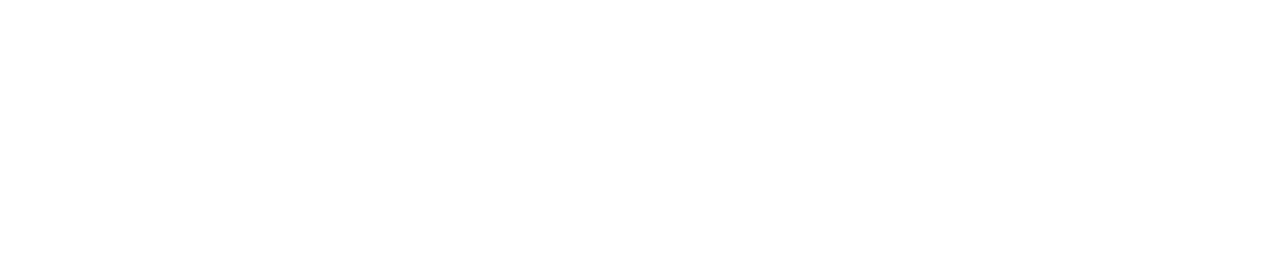
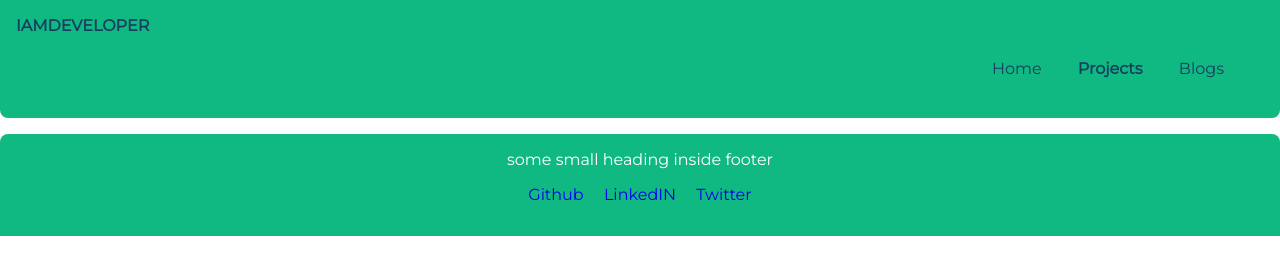
Before and after one commit to SahilDhar98/Website-for-Projects, a plain HTML site: page Projects.html in a window 1280 px wide. Drawn offline with Linux system fonts and the light colour scheme.

Commit message:
minor changes

```diff
--- a/Blogs.html
+++ b/Blogs.html
@@ -5,23 +5,46 @@
     <meta http-equiv="X-UA-Compatible" content="IE=edge">
     <meta name="viewport" content="width=device-width, initial-scale=1.0">
     <title>Blogs</title>
+    <link  href="style.css" rel="stylesheet">
 </head>
 <body>
     <nav class="navigation container">
         <div class="nav-brand">IAMDEVELOPER</div>
         <ul class="list-non-bullet nav-pills">
             <li class="list-item-inline">
-                <a  href="http://">Home</a>
+                <a class="link" href="index.html">Home</a>
 
             </li>
             <li class="list-item-inline">
-                <a class="link" href="http://">Projects</a>
+                <a class="link" href="Projects.html">Projects</a>
             </li>
             <li class="list-item-inline">
-                <a  class="link link-active" class="link" href="http://">Blogs</a>
+                <a  class="link link-active" class="link" href="Blogs.html">Blogs</a>
             </li>
         </ul>
     </nav>
 
+
+    <p>
+
+
+
+    </p>
+    <footer class="footer">
+
+        <div>some small heading inside footer</div>
+        <ul class="list-inline non-bullet">
+            <li class="list-item-inline" >
+                <a class="link" href="http://">Github</a>
+            </li>
+            <li class="list-item-inline">
+                <a class="link" href="http://">LinkedIN</a>
+            </li>
+            <li class="list-item-inline">
+                <a class="link" href="http://">Twitter
+                </a>
+            </li>
+        </ul>
+    </footer>
 </body>
 </html>
--- a/Projects.html
+++ b/Projects.html
@@ -0,0 +1,49 @@
+<!DOCTYPE html>
+<html lang="en">
+<head>
+    <meta charset="UTF-8">
+    <meta http-equiv="X-UA-Compatible" content="IE=edge">
+    <meta name="viewport" content="width=device-width, initial-scale=1.0">
+    <title>Home | SahilDhar</title>
+    <link  href="style.css" rel="stylesheet">
+</head>
+<body>
+    <nav class="navigation container">
+        <div class="nav-brand">IAMDEVELOPER</div>
+        <ul class="list-non-bullet nav-pills">
+            <li class="list-item-inline">
+                <a class="link" href="index.html">Home</a>
+
+            </li>
+            <li class="list-item-inline">
+                <a class="link link-active"  href="Projects.html">Projects</a>
+            </li>
+            <li class="list-item-inline">
+                <a class="link" href="Blogs.html">Blogs</a>
+            </li>
+        </ul>
+    </nav>
+
+    <p>
+
+
+
+    </p>
+    <footer class="footer">
+
+    <div>some small heading inside footer</div>
+    <ul class="list-inline non-bullet">
+        <li class="list-item-inline" >
+            <a class="link" href="http://">Github</a>
+        </li>
+        <li class="list-item-inline">
+            <a class="link" href="http://">LinkedIN</a>
+        </li>
+        <li class="list-item-inline">
+            <a class="link" href="http://">Twitter
+            </a>
+        </li>
+    </ul>
+</footer>
+</body>
+</html>
--- a/style.css
+++ b/style.css
@@ -126,6 +126,9 @@ hr{
 .section{
 
     padding: 1rem 1rem;
+    max-width: 1400px;
+    text-align: center;
+    margin: auto;
 }
 
 .section h3{
@@ -134,6 +137,7 @@ hr{
 
 .gray {
     background-color: #E5E7EB;
+    padding: 2rem;
 
 
 }
```
Also changed, not shown: components.html (+1 -1 lines), index.html (+6 -3 lines).
